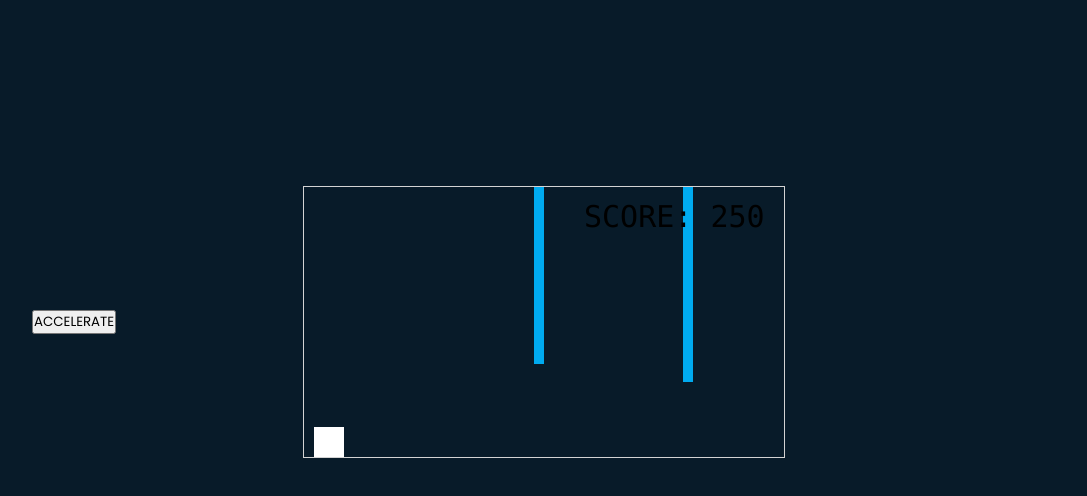
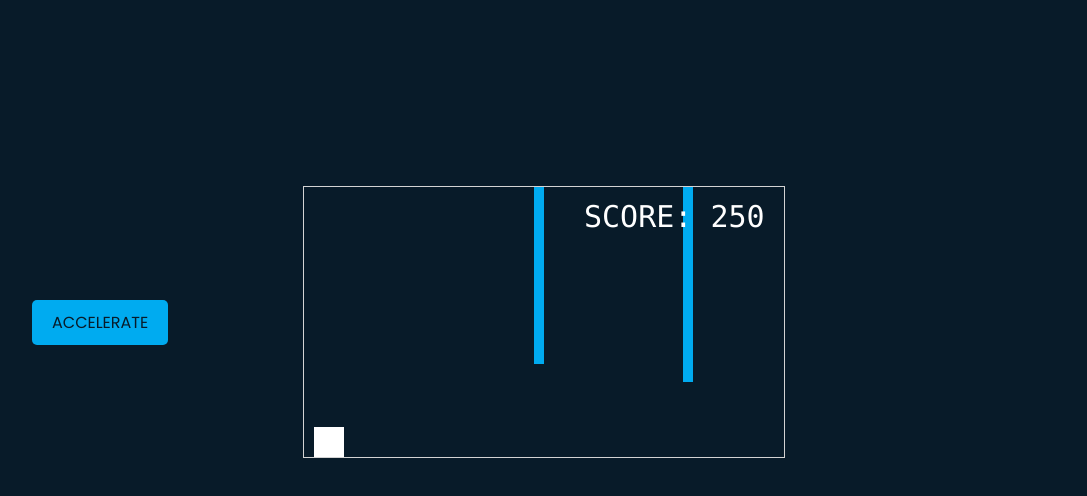
Before and after one commit to ghost-mann/Portfolio-Web, a website: page Contact.html in a window 1280 px wide. Shown: the part 78-574 px from the top of the page, without its empty margins (96-1183 px from the left). Drawn offline with nearby package versions, Linux system fonts and the light colour scheme.

Commit message:
feat: edited button and score design in hello.js and index.css

```diff
--- a/hello.js
+++ b/hello.js
@@ -5,7 +5,7 @@ var myScore;
 function startGame() {
     myGamePiece = new component(30, 30, "white", 10, 120);
     myGamePiece.gravity = 0.05;
-    myScore = new component("30px", "Consolas", "black", 280, 40, "text");
+    myScore = new component("30px", "Consolas", "white", 280, 40, "text");
     myGameArea.start();
 }
 
--- a/index.css
+++ b/index.css
@@ -279,16 +279,6 @@ canvas {
     border:1px solid #d3d3d3;
 }
 
-
-
-
-
-
-
-
-
-
-
 /* KEYFRAMES ANIMATION */
 @keyframes showRight {
     100% {
@@ -304,3 +294,18 @@ canvas {
         width: 100%;
     }
 }
+
+button {
+    background-color: #00abf0;
+    color: #081b29;
+    border: none;
+    border-radius: 5px;
+    padding: 10px 20px;
+    font-size: 16px;
+    cursor: pointer;
+    transition: background-color 0.3s;
+}
+
+button:hover {
+    background-color: #0080a0;
+}
```
Also changed, not shown: Contact.html (+0 -1 lines), index.html (+1 -1 lines).
